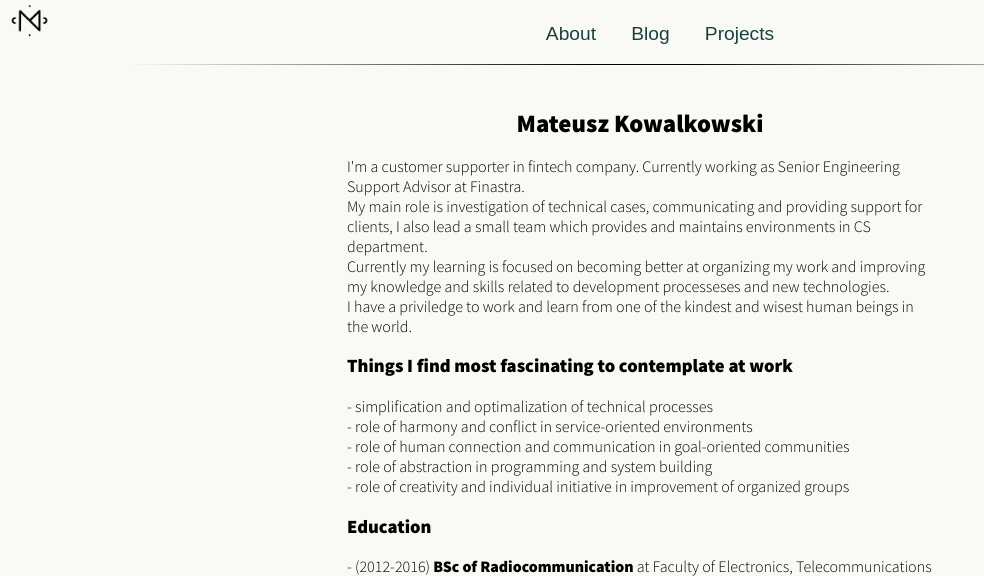
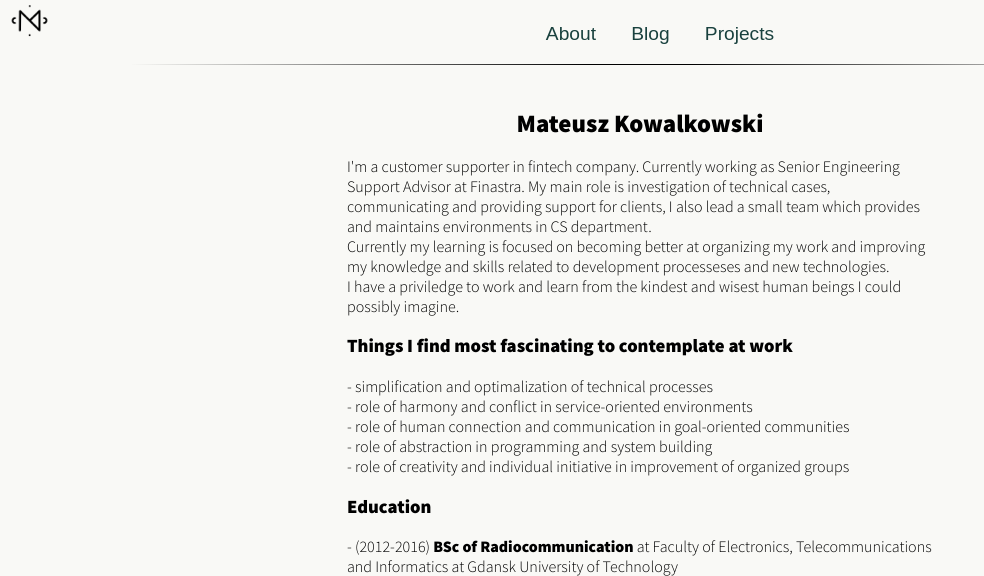
Before and after one commit to zostaw/home-page, a Flask app: page / in a window 1280 px wide. Shown: the top 576 px of the page, without its empty margins (0-984 px from the left). Run offline with Flask 2, Linux system fonts and the light colour scheme.

Commit message:
change frazing in index

```diff
--- a/app/templates/index.html
+++ b/app/templates/index.html
@@ -11,12 +11,11 @@
 
       <p>
       I'm a customer supporter in fintech company. Currently working as Senior Engineering Support Advisor at Finastra.
-      </br>
       My main role is investigation of technical cases, communicating and providing support for clients, I also lead a small team which provides and maintains environments in CS department.
       </br>
       Currently my learning is focused on becoming better at organizing my work and improving my knowledge and skills related to development processeses and new technologies.
       </br>
-      I have a priviledge to work and learn from one of the kindest and wisest human beings in the world.
+      I have a priviledge to work and learn from the kindest and wisest human beings I could possibly imagine.
       </p>
       <h3>Things I find most fascinating to contemplate at work</h3>
       <p>
```
